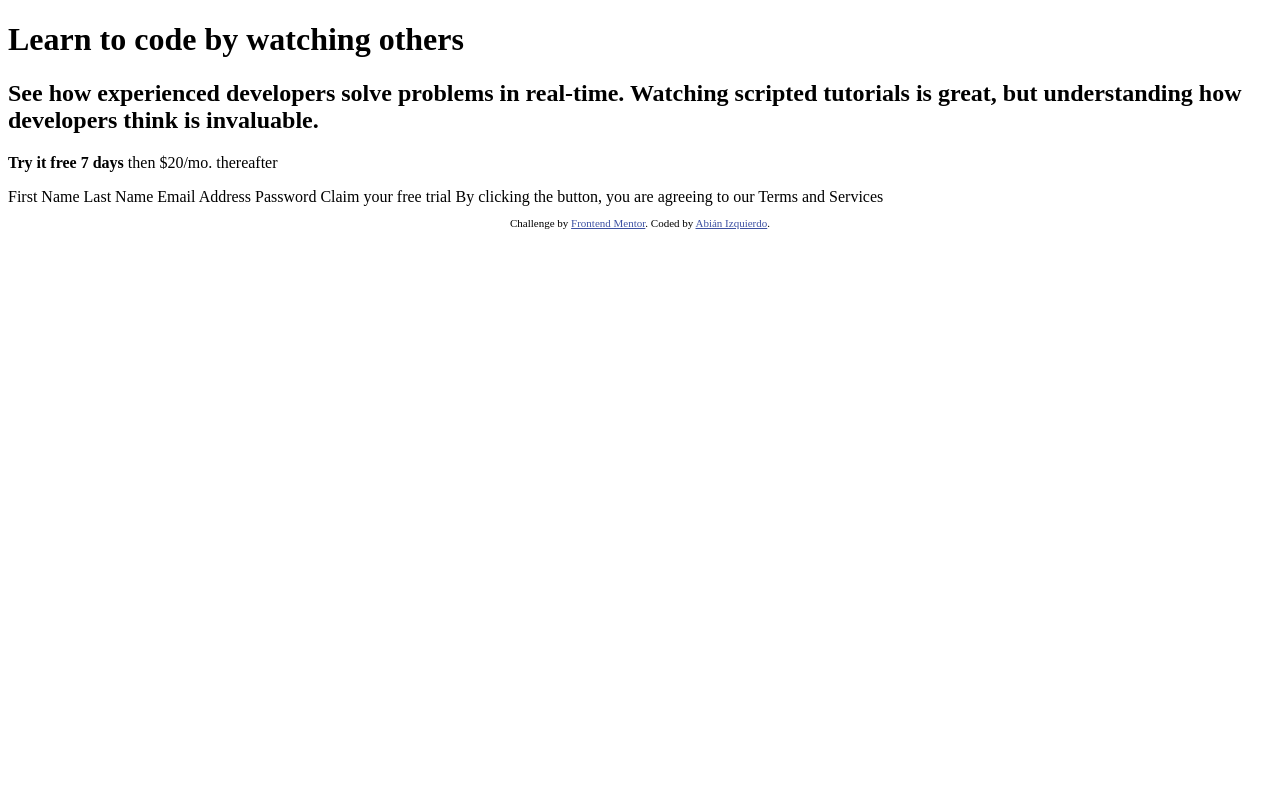
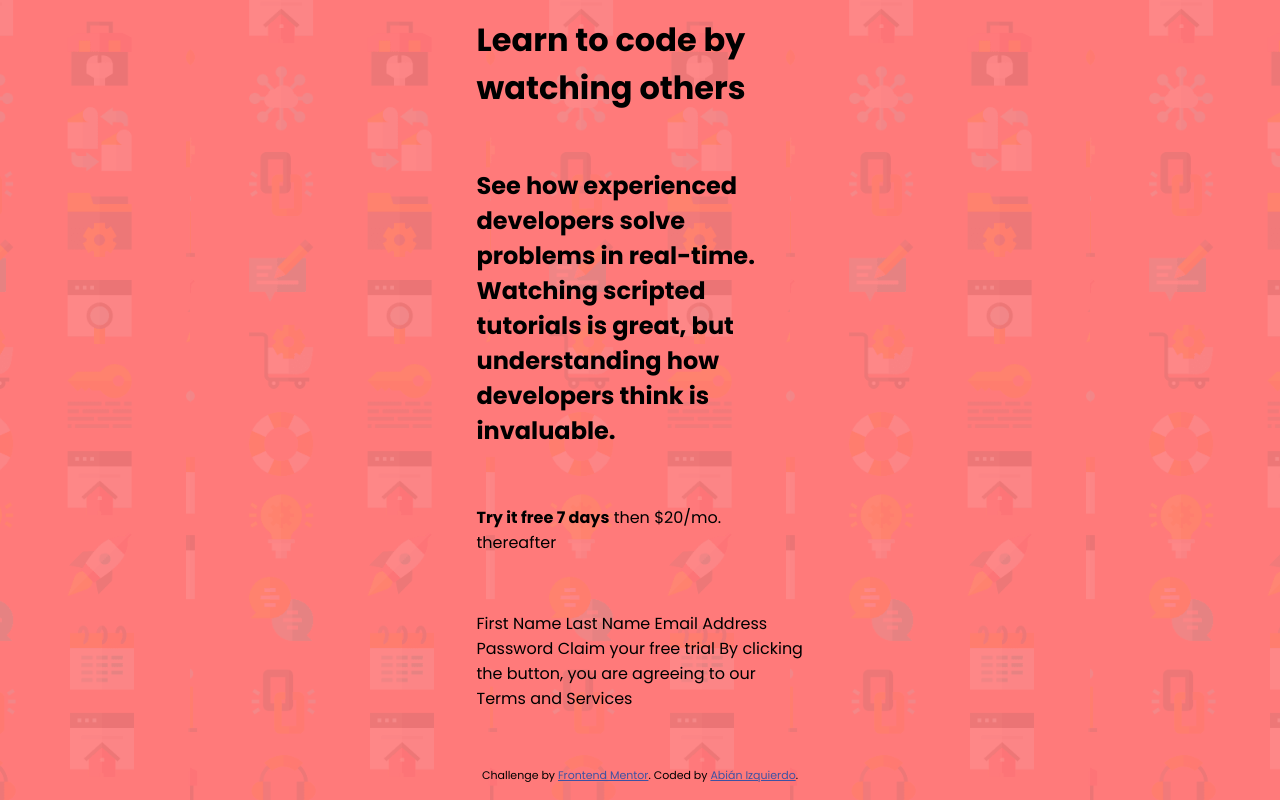
Before and after one commit to abizmo/intro-component-signup-form, a React (Create React App) app: page / in a window 1280 px wide. Built offline with nearby package versions, Linux system fonts and the light colour scheme.

Commit message:
Add base style

```diff
--- a/public/index.html
+++ b/public/index.html
@@ -1,13 +1,19 @@
 <!DOCTYPE html>
 <html lang="en">
+
 <head>
   <meta charset="utf-8" />
   <meta name="viewport" content="width=device-width, initial-scale=1.0">
   <link rel="icon" type="image/png" sizes="32x32" href="./images/favicon-32x32.png">
+  <link rel="preconnect" href="https://fonts.googleapis.com">
+  <link rel="preconnect" href="https://fonts.gstatic.com" crossorigin>
+  <link href="https://fonts.googleapis.com/css2?family=Poppins:wght@400;500;600;700&display=swap" rel="stylesheet">
   <title>Frontend Mentor | Intro component with sign up form</title>
 </head>
+
 <body>
   <noscript>You need to enable JavaScript to run this app.</noscript>
   <main id="root"></main>
 </body>
+
 </html>
--- /dev/null
+++ b/src/index.css
@@ -0,0 +1,35 @@
+* {
+  box-sizing: border-box;
+  margin: 0;
+}
+
+:root {
+  --primary-red: hsl(0, 100%, 74%);
+  --primary-green: ;
+  --accent-blue: ;
+  --neutral-dark-blue: ;
+  --neutral-grayish-blue: ;
+}
+
+html, body {
+  font-family: 'Poppins', sans-serif;
+  font-size: 16px;
+  height: 100vh;
+  padding: 0;
+  width: 100vw;
+}
+
+body {
+  background: url('/public/images/bg-intro-mobile.png') center/contain, var(--primary-red);
+  background-size: contain;
+}
+
+main {
+  display: flex;
+  flex-direction: column;
+  height: 100%;
+  justify-content: space-between;
+  margin: 0 auto;
+  max-width: 327px;
+  padding: 16px 0;
+}
--- a/src/index.jsx
+++ b/src/index.jsx
@@ -1,6 +1,8 @@
 import React from 'react';
 import ReactDOM from 'react-dom';
+
 import App from './App';
+import './index.css';
 
 ReactDOM.render(
   <App />,
```
Lines whose indentation alone changed are shown as unchanged.
